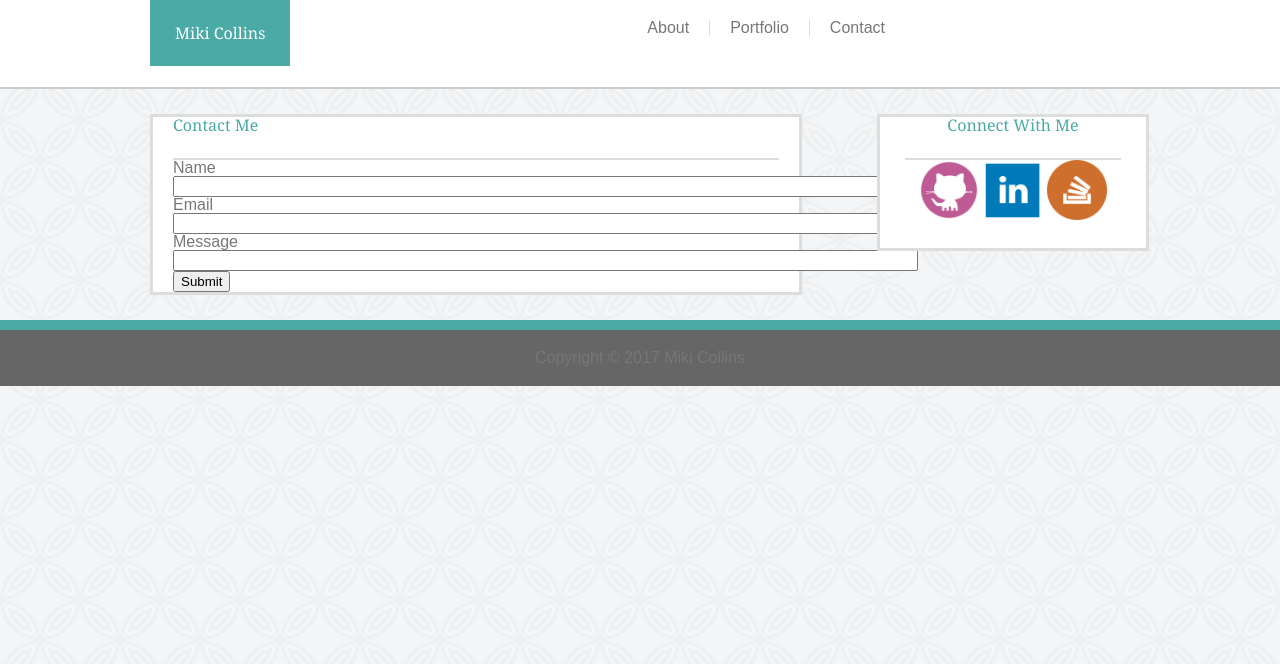
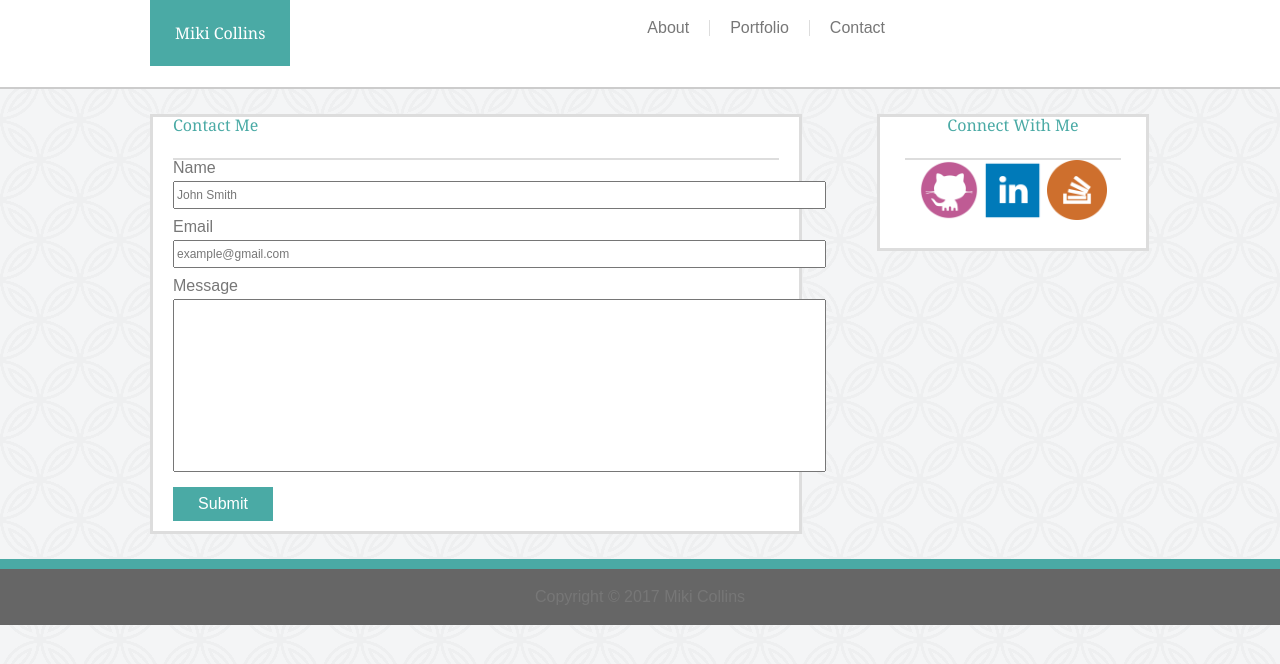
Before and after one commit to mcollins33/Basic-Portfolio, a plain HTML site: page contact.html in a window 1280 px wide. Drawn offline with Linux system fonts and the light colour scheme; files that its build step writes are made by us from their sources.

Commit message:
styling form on contact page

```diff
--- a/assets/css/style.css
+++ b/assets/css/style.css
@@ -135,6 +135,51 @@ h4 {
 
 }
 
+
+input[value="John Smith"] {
+	color: #777777;
+	font-size: 12px;
+	padding-top: 5px;
+	padding-bottom: 5px;
+	margin-top: 5px;
+	margin-bottom: 10px;
+
+}
+
+input[value="example@gmail.com"] {
+	color: #777777;
+	font-size: 12px;
+	padding-top: 5px;
+	padding-bottom: 5px;
+	margin-top: 5px;
+	margin-bottom: 10px;
+
+}
+
+input[name="message"] {
+	color: #777777;
+	font-size: 12px;
+	padding-top: 5px;
+	padding-bottom: 150px;
+	margin-top: 5px;
+	margin-bottom: 10px;
+
+}
+
+input[value="Submit"] {
+	font-size: 16px;
+	color: white;
+	width: 100px;
+	background-color: #4aaaa5;
+	border: 0;
+	padding-top: 8px;
+	padding-bottom: 8px;
+	margin-top: 5px;
+	margin-bottom: 10px;
+	word-wrap: normal;
+
+}
+
 footer {
 	clear: left;
 	border-top-style: solid;
--- a/contact.html
+++ b/contact.html
@@ -27,9 +27,9 @@
 		<form>
 
 			Name<br>
-			<input type="text" name="name" size="90"><br>
+			<input type="text" name="name" value="John Smith" size="90"><br>
 			Email<br>
-			<input type="email" name="email" size="90"><br>
+			<input type="email" name="email" value="example@gmail.com" size="90"><br>
 			Message<br>
 			<input type="message" name="message" size="90"><br>
 			<input type="submit" value="Submit">
```
